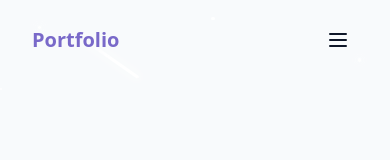
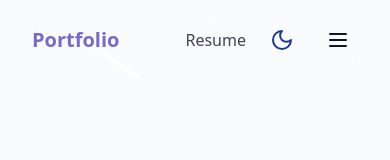
Before and after one commit to sarthakbisht80/portfolio-website, a React (Vite) app in the folder portfolio/: page / in a window 390 px wide. Shown: the top 160 px of the page. Built offline with nearby package versions, Linux system fonts and the light colour scheme.

Commit message:
resume section and theme button fixed

```diff
--- a/portfolio/src/components/Navbar.jsx
+++ b/portfolio/src/components/Navbar.jsx
@@ -9,7 +9,7 @@ const navItems = [
   { name: "Skills", href: "#skills" },
   { name: "Projects", href: "#projects" },
   { name: "Contact", href: "#contact" },
-  { name: "Resume", href: "#resume", isResume: true }, // ✅ Added Resume item
+  { name: "Resume", href: "#resume", isResume: true },
 ];
 
 export const Navbar = () => {
@@ -20,15 +20,12 @@ export const Navbar = () => {
     const handleScroll = () => {
       setIsScrolled(window.scrollY > 10);
     };
-
     window.addEventListener("scroll", handleScroll);
     return () => window.removeEventListener("scroll", handleScroll);
   }, []);
 
-  // ✅ Resume handler
   const handleResumeClick = (e) => {
     e.preventDefault();
-
     // Open Google Drive view link
     window.open(
       "https://drive.google.com/file/d/1jGwK09Z6kVYJa27IBuIk-qygzKv5Xkp7/view?usp=sharing",
@@ -85,20 +82,29 @@ export const Navbar = () => {
               </a>
             )
           )}
-          {/* Theme Toggle Button */}
+          {/* Theme Toggle */}
           <ThemeToggle />
         </div>
 
-        {/* Mobile Menu Button */}
+        {/* Mobile Controls: Resume, ThemeToggle, Menu */}
+        <div className="flex md:hidden items-center space-x-4 z-50">
+          <button
+            onClick={handleResumeClick}
+            className="text-foreground/80 hover:text-primary transition-colors duration-300"
+          >
+            Resume
+          </button>
+          <ThemeToggle />
           <button
             onClick={() => setIsMenuOpen((prev) => !prev)}
-          className="md:hidden p-2 text-foreground z-50"
+            className="p-2 text-foreground"
             aria-label={isMenuOpen ? "Close Menu" : "Open Menu"}
           >
             {isMenuOpen ? <X size={24} /> : <Menu size={24} />}
           </button>
+        </div>
 
-        {/* Mobile Nav */}
+        {/* Mobile Nav Overlay */}
         <div
           className={cn(
             "fixed inset-0 bg-background/95 backdrop-blur-md z-40 flex flex-col items-center justify-center",
@@ -109,19 +115,9 @@ export const Navbar = () => {
           )}
         >
           <div className="flex flex-col space-y-8 text-xl items-center">
-            {navItems.map((item, key) =>
-              item.isResume ? (
-                <button
-                  key={key}
-                  onClick={(e) => {
-                    handleResumeClick(e);
-                    setIsMenuOpen(false);
-                  }}
-                  className="text-foreground/80 hover:text-primary transition-colors duration-300"
-                >
-                  {item.name}
-                </button>
-              ) : (
+            {navItems
+              .filter((item) => !item.isResume) // Exclude Resume from mobile menu
+              .map((item, key) => (
                 <a
                   key={key}
                   href={item.href}
@@ -130,10 +126,7 @@ export const Navbar = () => {
                 >
                   {item.name}
                 </a>
-              )
-            )}
-            {/* Theme Toggle in Mobile Menu */}
-            <ThemeToggle />
+              ))}
           </div>
         </div>
       </div>
```
Lines whose indentation alone changed are shown as unchanged.
